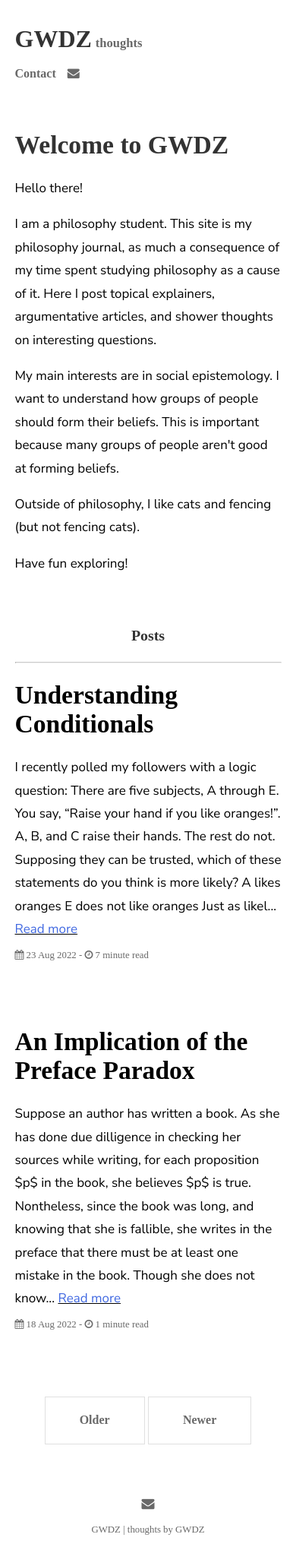
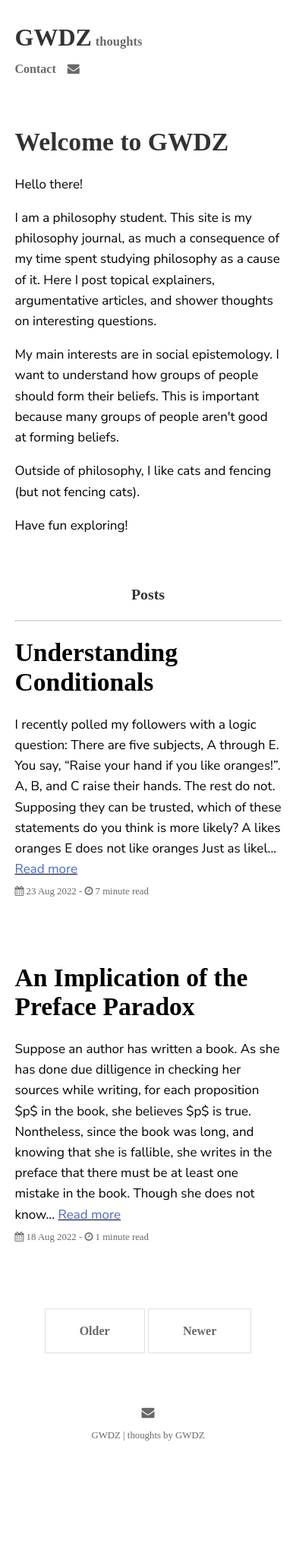
Before and after one commit to GWDZ-true/gwdz-site, a Jekyll site: the page built from index.html, in a window 390 px wide. Shown: the whole page at 76% size. Built offline with Jekyll 4.4.1, drawn with Linux system fonts in a browser that asks for light colours; some web fonts are replaced; the list of posts is cut into pages by our own code; after the commit the page ends 1936 px from its top, so only the background shows below that.

Commit message:
Update _base.scss

```diff
--- a/_sass/_base.scss
+++ b/_sass/_base.scss
@@ -22,7 +22,7 @@ body {
 @media only screen and (max-width: 768px) {
   body {
     font-size: 17px;
-    line-height: 1.9rem;
+    line-height: 1.7rem;
   }
 }
 
```
